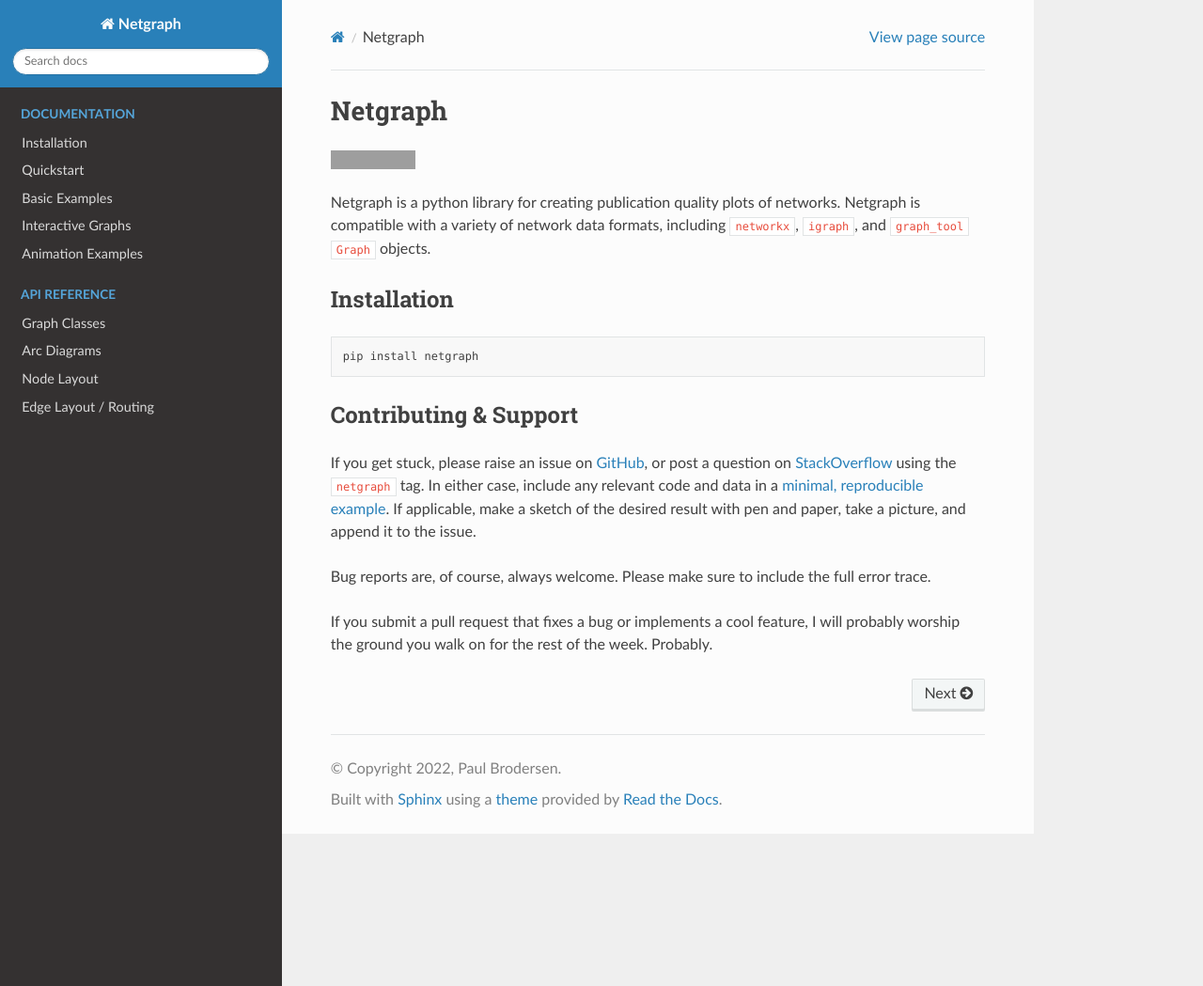
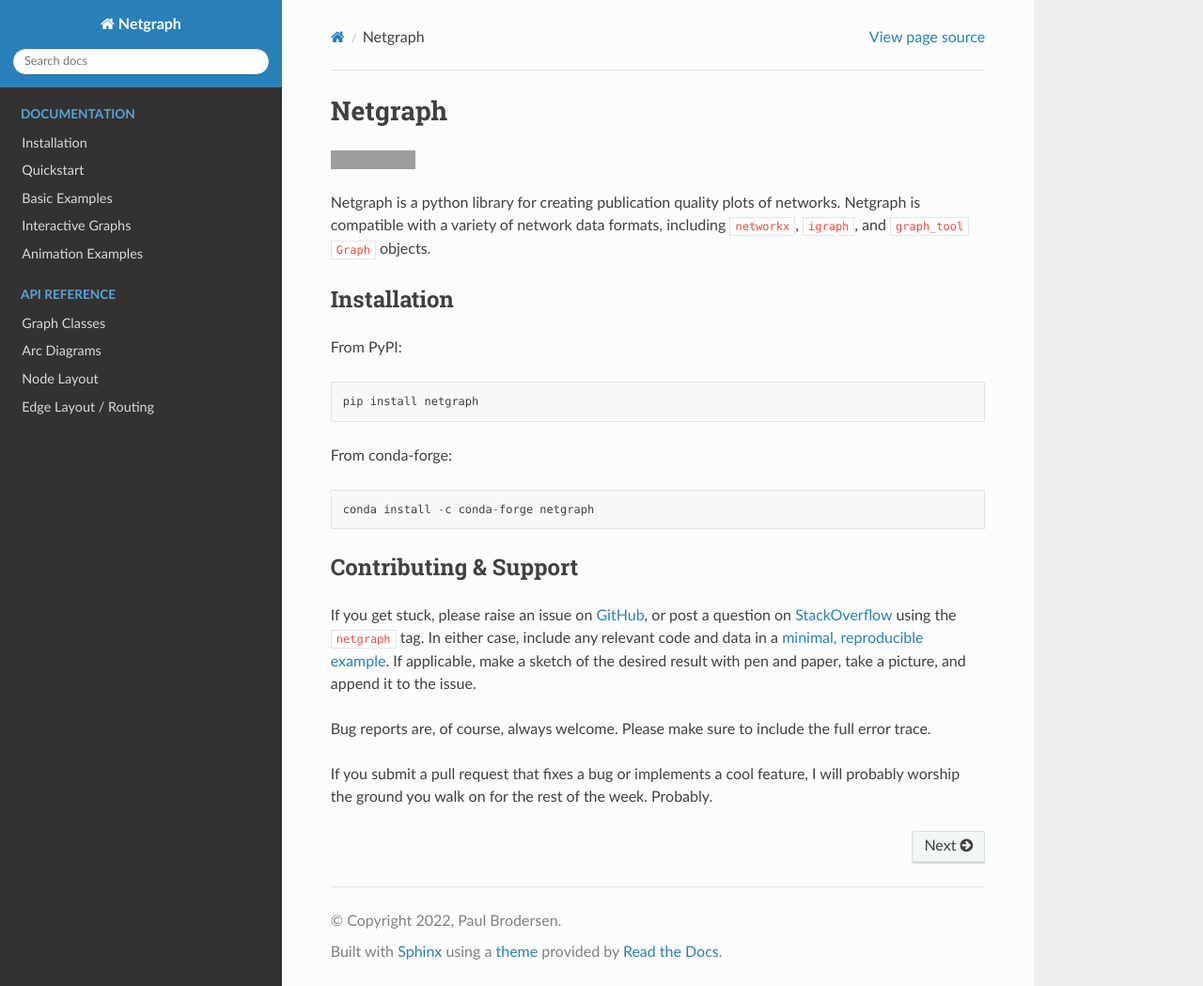
Before and after one commit to paulbrodersen/netgraph, a Sphinx documentation site: the page built from docs/source/index.rst, in a window 1280 px wide and 1049 px high. Shown: the whole window at 94% size. Built offline with Sphinx 7.4.7 and the Read the Docs theme 2.0.0, drawn with Linux system fonts in a browser that asks for light colours; grey boxes are pictures that could not be loaded.

Commit message:
Document installation from conda-forge

```diff
--- a/docs/source/index.rst
+++ b/docs/source/index.rst
@@ -15,9 +15,17 @@
 Installation
 ------------
 
+From PyPI:
+
 .. code-block:: shell
 
     pip install netgraph
+
+From conda-forge:
+
+.. code-block::
+
+    conda install -c conda-forge netgraph
 
 
 Contributing & Support
--- a/docs/source/installation.rst
+++ b/docs/source/installation.rst
@@ -21,6 +21,12 @@
 
     pip install --user netgraph
 
+If you are using (Ana-)conda (or mamba), you can also obtain netgraph from conda-forge:
+
+.. code-block::
+
+    conda install -c conda-forge netgraph
+
 Alternatively, you can manually download netgraph from GitHub_ or PyPI_.
 To install one of these versions, unpack it and run the following from the top-level source directory using the terminal:
 
```
Also changed, not shown: README.md (+6 -1 lines).
